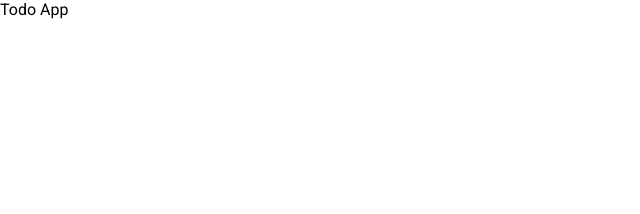
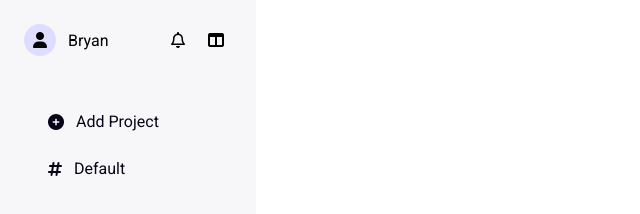
Before and after one commit to BryanF1nes/todo-list, a website built with webpack: page src/template.html in a window 1280 px wide. Shown: the whole page, without its empty margins (0-640 px from the left). Built offline with nearby package versions, Linux system fonts and the light colour scheme; a web font is replaced by a local one.

Commit message:
Todo Dashboard styling

```diff
--- a/src/styles.css
+++ b/src/styles.css
@@ -14,7 +14,7 @@
 }
 
 html {
-    color-scheme: dark light;
+    /* color-scheme: dark light; */
 }
 
 body {
@@ -49,3 +49,106 @@ p {
         scroll-padding-top: 3rem;
     }
 }
+
+:root {
+    --text: #050315;
+    --background: #fbfbfe;
+    --background-secondary: #f7f7fa;
+    --primary: #2f27ce;
+    --secondary: #dedcff;
+    --accent: #433bff;
+}
+
+.container {
+    height: 100vh;
+    width: 100vw;
+}
+
+.side-panel {
+    width: 20%;
+    height: 100%;
+    background-color: var(--background-secondary);
+}
+
+.profile-container {
+    width: 100%;
+    display: flex;
+    align-items: center;
+    justify-content: space-between;
+    flex-wrap: wrap;
+    padding: 24px;
+}
+
+.profile-info {
+    display: flex;
+    align-items: center;
+    gap: 12px;
+}
+
+.profile-img {
+    display: flex;
+    align-items: center;
+    justify-content: center;
+    height: 32px;
+    width: 32px;
+    border-radius: 50%;
+    background-color: var(--secondary);
+}
+
+.notifications {
+    display: flex;
+    gap: 6px;
+}
+
+.notification {
+    display: flex;
+    align-items: center;
+    justify-content: center;
+    border-radius: 50%;
+    height: 32px;
+    width: 32px;
+}
+
+.notification:hover {
+    background-color: var(--secondary);
+    cursor: pointer;
+}
+
+.dashboard-container {
+    width: 100%;
+    display: flex;
+    align-items: center;
+    justify-content: space-between;
+    padding: 24px;
+    flex-wrap: wrap;
+}
+
+.project-container {
+    width: 100%;
+    display: flex;
+    flex-direction: column;
+    flex-wrap: wrap;
+    gap: 12px;
+}
+
+button {
+    display: flex;
+    align-items: center;
+    width: 100%;
+    gap: 12px;
+    border: none;
+    padding: 8px 24px;
+    border-radius: 16px;
+    background-color: var(--background-secondary);
+    color: var(--text);
+    cursor: pointer;
+}
+
+button:hover {
+    background-color: var(--primary);
+    color: white;
+}
+
+.main-content {
+    background-color: var(--background);
+}
--- a/src/template.html
+++ b/src/template.html
@@ -6,10 +6,39 @@
     <meta name="viewport" content="width=device-width, initial-scale=1.0" />
     <title>Todo App</title>
     <link rel="stylesheet" href="./styles.css">
+    <script src="https://kit.fontawesome.com/ee7b2d287c.js" crossorigin="anonymous"></script>
 </head>
 
 <body>
-    <h1>Todo App</h1>
+    <div class="container">
+        <div class="side-panel">
+            <div class="profile-container">
+                <div class="profile-info">
+                    <div class="profile-img">
+                        <i class="fa-solid fa-user"></i>
+                    </div>
+                    <p>Bryan</p>
+                </div>
+                <div class="notifications">
+                    <i class="fa-regular fa-bell notification"></i>
+                    <i class="fa-solid fa-table-columns notification"></i>
+                </div>
+            </div>
+
+            <div class="dashboard-container">
+                <div class="project-container">
+                    <button><i class="fa-solid fa-circle-plus"></i> <span>Add Project</span></button>
+
+                    <button><i class="fa-solid fa-hashtag"></i><span>Default</span></button>
+                </div>
+
+            </div>
+        </div>
+
+
+        <div class="main-content"></div>
+    </div>
+
     <script src="./index.js"></script>
 </body>
 
```
